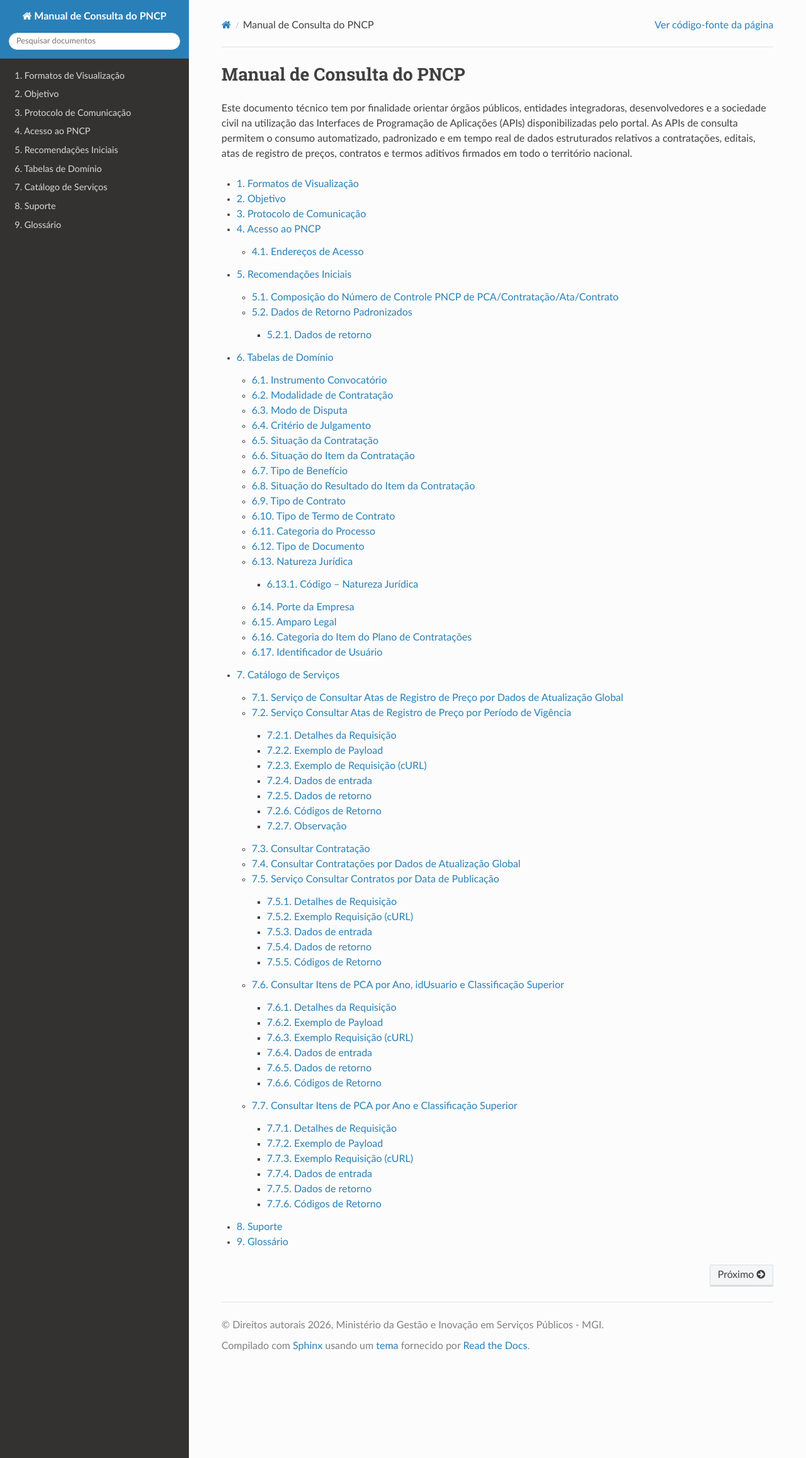
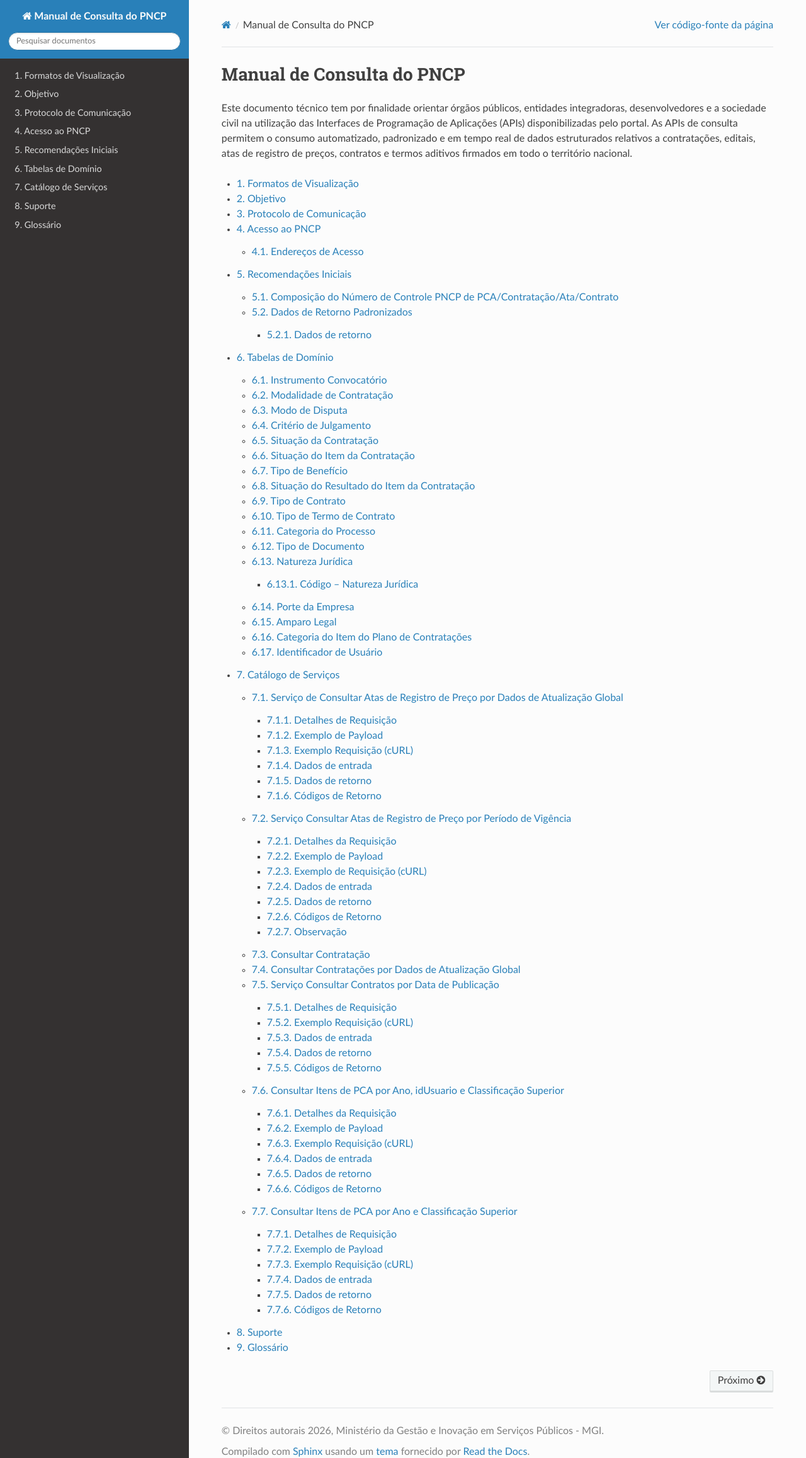
Before and after one commit to sofiaestrelab/Manual-de-Consulta-do-PNCP, a Sphinx documentation site: the page built from docs/source/index.rst, in a window 1280 px wide. Shown: the whole page at 63% size. Built offline with Sphinx 7.4.7 and the Read the Docs theme 3.1.0, drawn with Linux system fonts in a browser that asks for light colours; pages that are not in the unit, such as notebooks, are missing from menus; some of the changed lines change nothing that is shown.

Commit message:
Enhance documentation for Consultar Atas service
Added detailed documentation for the Consultar Atas de Registro de Preço service, including request details, input/output data, and return codes.

```diff
--- a/docs/source/catalogo_de_servicos/consultar_atas_de_registro_de_preco_por_dados_de_atualizacao_global.rst
+++ b/docs/source/catalogo_de_servicos/consultar_atas_de_registro_de_preco_por_dados_de_atualizacao_global.rst
@@ -1,2 +1,229 @@
 Serviço de Consultar Atas de Registro de Preço por Dados de Atualização Global
 ==============================================================================
+
+Serviço responsável por consultar Atas de Registro de Preço por dados de atualização global.
+
+Detalhes de Requisição
+~~~~~~~~~~~~~~~~~~~~~~
+
+.. list-table::
+   :width: 100%
+   :widths: auto
+   :header-rows: 1
+
+   * - Endpoint
+     - Método HTTP
+   * - /v1/atas
+     - GET
+
+Exemplo de Payload
+~~~~~~~~~~~~~~~~~~
+
+.. code-block:: text
+   :linenos:
+
+
+Exemplo Requisição (cURL)
+~~~~~~~~~~~~~~~~~~~~~~~~~
+
+.. code-block:: bash
+   :linenos:
+
+
+Dados de entrada
+~~~~~~~~~~~~~~~~
+
+.. note::
+
+   Alimentar os parâmetros de consulta ``dataInicial``, ``dadosFinal`` e ``página`` na requisição.
+
+.. list-table::
+   :width: 100%
+   :widths: 5 10 15 55
+   :header-rows: 1
+   :class: quebra-linha-dois-ultima
+
+   * - Id
+     - Campo
+     - Tipo
+     - Obrigatório
+     - Descrição
+   * - 1
+     - dataInicial
+     - String
+     - Sim
+     - Data inicial do período a ser consultado no formato AAAAMMDD.
+   * - 2
+     - dadosFinal
+     - String
+     - Sim
+     - Data final do período a ser consultado no formato AAAAMMDD.
+   * - 3
+     - idUsuario
+     - Inteiro
+     - Não
+     - Identificador do sistema usuário (Sistema de Contratações Públicas) que publicou a ata.
+   * - 4
+     - cnpj
+     - String
+     - Não
+     - CNPJ do órgão originário da contratação informado na inclusão (proprietário da contratação).
+   * - 5
+     - codigoUnidadeAdministrativa
+     - String
+     - Não
+     - Código da Unidade Administrativa do Órgão originário da contratação informado na inclusão (proprietário da contratação).
+   * - 6
+     - pagina
+     - Inteiro
+     - Sim
+     - Número da página que se deseja obter os dados.
+   * - 7
+     - tamanhoPagina
+     - Inteiro
+     - Não
+     - Por padrão cada página contém no máximo 500 registros. O tamanho da página pode ser ajustado (até o limite de 500 registros) para tornar a entrega dos dados mais rápida.
+
+Dados de retorno
+~~~~~~~~~~~~~~~~
+
+.. list-table::
+   :width: 100%
+   :widths: 5 10 15 55
+   :header-rows: 1
+   :class: quebra-linha-dois-ultima
+
+   * - Id
+     - Campo
+     - Tipo
+     - Descrição
+   * - 1
+     - data
+     - array
+     - Lista de Atas de Registro de Preço.
+   * - 2
+     - numeroControlePNCPAta
+     - string
+     - Número de controle PNCP da Ata.
+   * - 3
+     - numeroAtaRegistroPreco
+     - Texto (50)
+     - Número da Ata no sistema de origem.
+   * - 4
+     - anoAta
+     - inteiro
+     - Ano da Ata.
+   * - 5
+     - numeroControlePncpCompra
+     - string
+     - Número de controle PNCP da compra.
+   * - 6
+     - cancelado
+     - Booleano
+     - Indicador de cancelamento da Ata.
+   * - 7
+     - dataCancelamento
+     - Data
+     - Data de cancelamento da Ata.
+   * - 8
+     - dataAssinatura
+     - Data
+     - Data de assinatura da Ata.
+   * - 9
+     - vigenciaInicio
+     - string (date-time)
+     - Data de início da vigência da Ata.
+   * - 10
+     - vigenciaFim
+     - string (date-time)
+     - Data de término da vigência da Ata.
+   * - 11
+     - dataPublicacaoPncp
+     - string (date-time)
+     - Data de publicação no PNCP.
+   * - 12
+     - dataInclusao
+     - string (date-time)
+     - Data de inclusão do registro.
+   * - 13
+     - dataAtualizacao
+     - string (date-time)
+     - Data de atualização do registro.
+   * - 14
+     - dataAtualizacaoGlobal
+     - string (date-time)
+     - Data de atualização global do registro.
+   * - 15
+     - usuario
+     - string
+     - Usuário responsável pela operação.
+   * - 16
+     - objetoContratacao
+     - string
+     - Objeto da contratação.
+   * - 17
+     - cnpjOrgao
+     - string
+     - CNPJ do órgão.
+   * - 18
+     - nomeOrgao
+     - string
+     - Nome do órgão.
+   * - 19
+     - cnpjOrgaoSubrogado
+     - string
+     - CNPJ do órgão sub-rogado.
+   * - 20
+     - nomeOrgaoSubrogado
+     - string
+     - Nome do órgão sub-rogado.
+   * - 21
+     - codigoUnidadeOrgao
+     - string
+     - Código da unidade do órgão.
+   * - 22
+     - nomeUnidadeOrgao
+     - string
+     - Nome da unidade do órgão.
+   * - 23
+     - codigoUnidadeOrgaoSubrogado
+     - string
+     - Código da unidade do órgão sub-rogado.
+   * - 24
+     - nomeUnidadeOrgaoSubrogado
+     - String
+     - Nome da unidade do órgão sub-rogado.
+   * - 25
+     - possibilidadeAdesao
+     - Booleano
+     - Indicador se a Ata permite adesão de não participantes (False = Não / True = Sim)
+
+Códigos de Retorno
+~~~~~~~~~~~~~~~~~~
+
+.. list-table::
+   :width: 100%
+   :widths: auto
+   :header-rows: 1
+
+   * - Código HTTP
+     - Mensagem
+     - Tipo
+   * - 200
+     - OK
+     - application/json
+   * - 204
+     - Sem conteúdo
+     - application/json
+   * - 400
+     - Pedido ruim
+     - application/json
+   * - 401
+     - Não autorizado
+     - string
+   * - 422
+     - Entidade não processável
+     - application/json
+   * - 500
+     - Erro do Servidor Interno
+     - string
```
